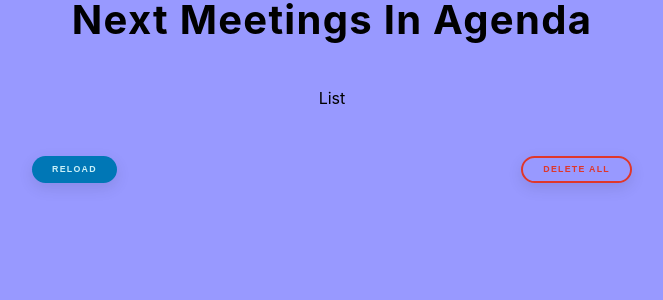
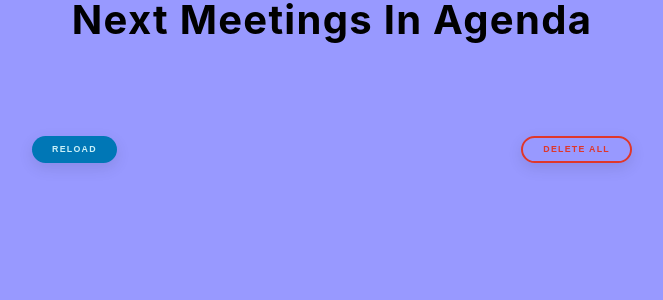
Before and after one commit to sder12/react-meetings, a React (Create React App) app: page / in a window 1280 px wide. Shown: the top 300 px of the page, without its empty margins (308-971 px from the left). Built offline with nearby package versions, Linux system fonts and the light colour scheme.

Commit message:
Print in console the data

```diff
--- a/src/List.js
+++ b/src/List.js
@@ -3,13 +3,18 @@ import data from "./data";
 
 function List() {
     //DATA
-
+    const [people, setPeople] = useState(data);
+    console.log(people)
     //COMPONENT
     return (
         <>
             {/* LIST OF MEETINGS */}
             <div>
-                List
+                {
+                    people.map((person) => {
+                        console.log(person.nome)
+                    })
+                }
             </div>
 
             {/* BTNS */}
```
